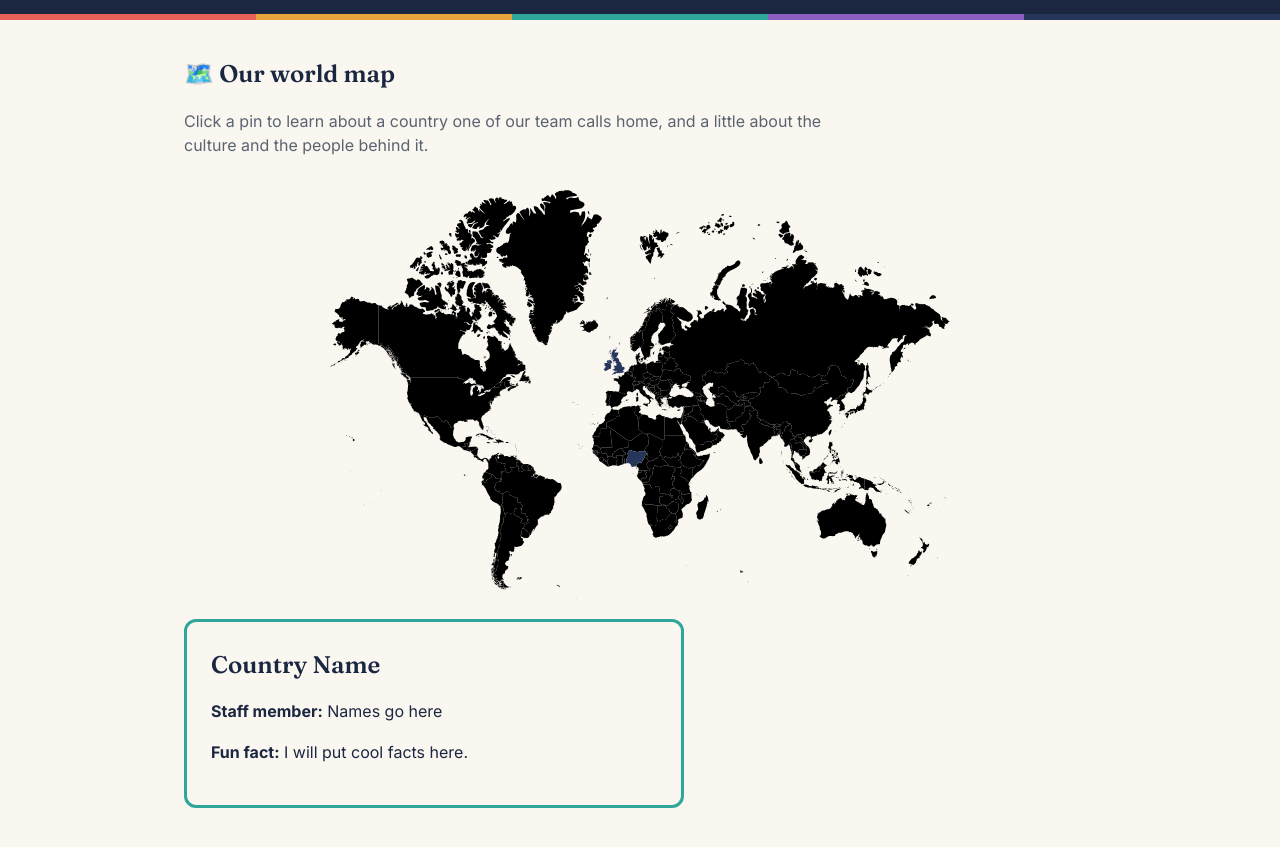
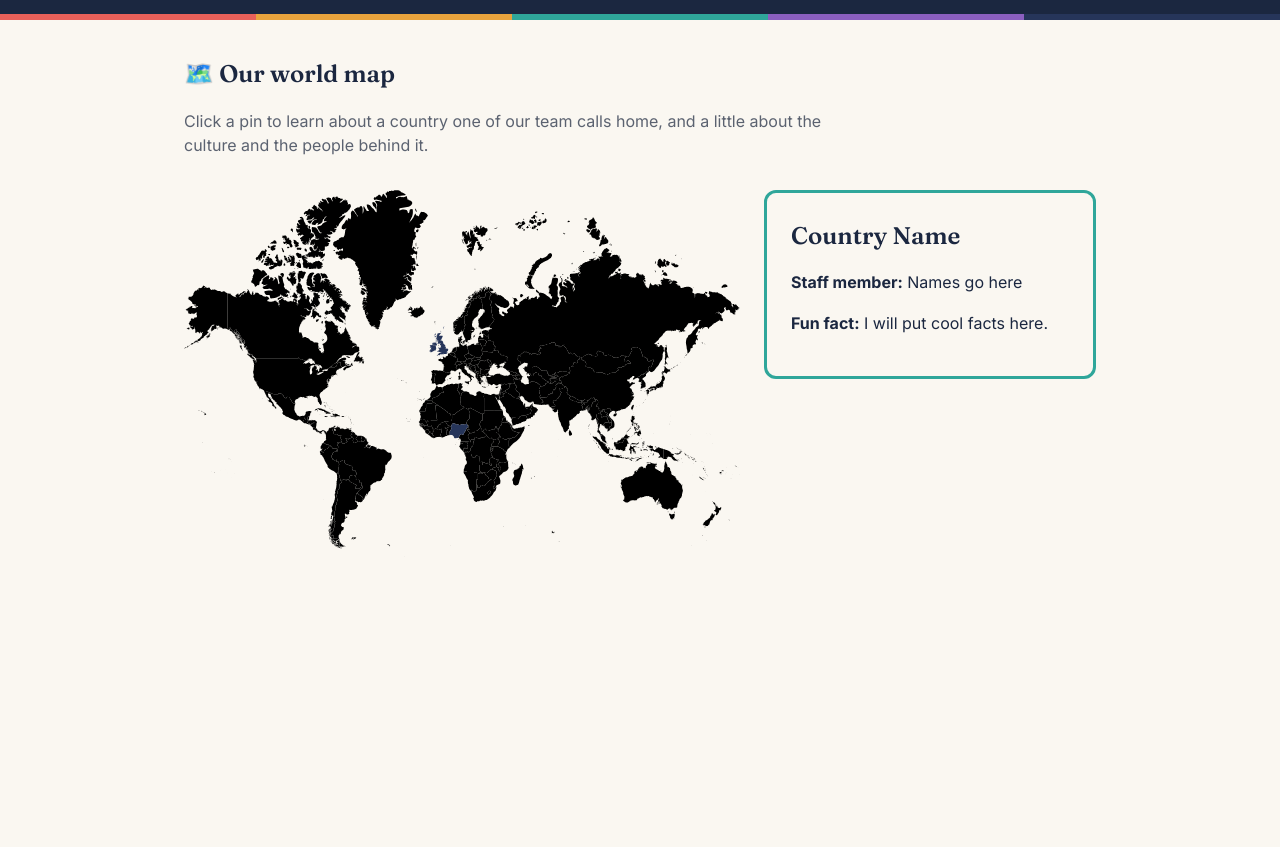
Before and after one commit to Neilh1990/palmyra_edi, a plain HTML site: page map.html in a window 1280 px wide. Shown: the part 61-908 px from the top of the page. After the commit the page ends 800 px from the top, so only its background shows below. Drawn offline with Linux system fonts and the light colour scheme; a script that the page names is missing.

Commit message:
Made the country panel side by side with the map, it will go below again on narrow screens

```diff
--- a/map.html
+++ b/map.html
@@ -39,18 +39,21 @@
             alt="World map"
             id="world-map">
         </div> -->
-
+      <div class="map-layout">
         <div class="map-wrap" id="map-container"></div>
         <div id="country-panel" class="info-panel">
           <h2 id="country-title">Country Name</h2>
 
           <p class="staff-text">
-            <strong>Staff member:</strong> <span id="country-staff">Names go here</span>
+            <strong>Staff member:</strong>
+            <span id="country-staff">Names go here</span>
           </p>
 
           <p class="fact-text">
-            <strong>Fun fact:</strong> <span id="country-fact">I will put cool facts here.</span>
+            <strong>Fun fact:</strong>
+            <span id="country-fact">I will put cool facts here.</span>
           </p>
+        </div>
       </div>
     </main>
     <footer></footer>
--- a/style.css
+++ b/style.css
@@ -228,12 +228,37 @@ main {
   padding: 24px;
   margin-top: 20px;
   max-width: 500px;
-  font-family: 'Inter', sans-serif;
+  font-family: "Inter", sans-serif;
 }
 
 .info-panel h2 {
-  font-family: 'Fraunces', serif;
+  font-family: "Fraunces", serif;
   color: var(--navy);
   margin-top: 0;
   margin-bottom: 12px;
 }
+
+.map-layout {
+  display: flex;
+  gap: 1.5rem;
+  align-items: flex-start;
+}
+
+.map-layout .map-wrap {
+  flex: 2;
+  min-width: 0;
+  max-width: none;
+  margin: 0;
+}
+
+.map-layout .info-panel {
+  flex: 1;
+  margin-top: 0;
+}
+
+/* On narrow screens, put the panel back under the map */
+@media (max-width: 700px) {
+  .map-layout {
+    flex-direction: column;
+  }
+}
```
Lines whose indentation alone changed are shown as unchanged.
